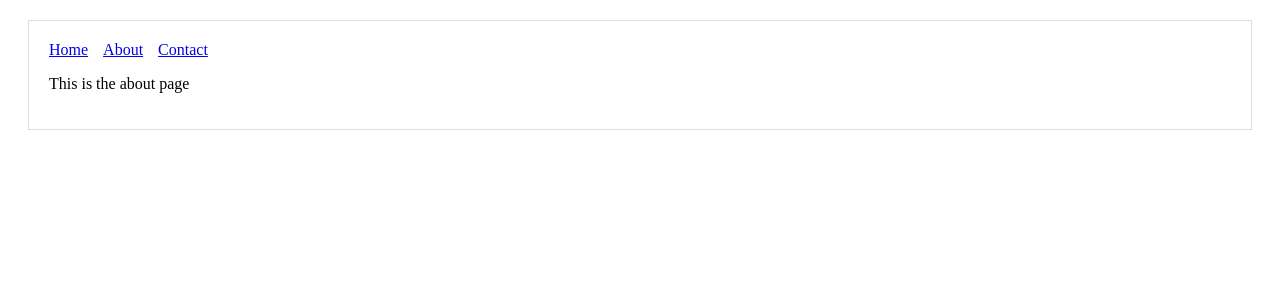
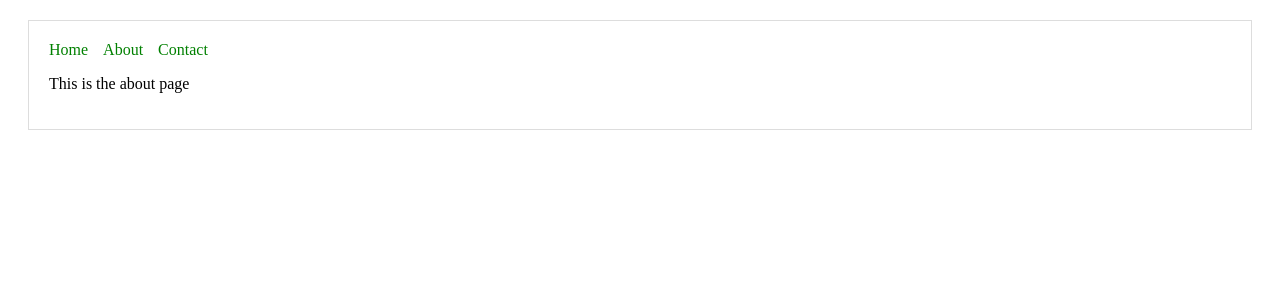
Before and after one commit to 1a1eh/first-next, a Next.js app: page /About in a window 1280 px wide. Shown: the top 300 px of the page. Built offline with nearby package versions, Linux system fonts and the light colour scheme.

Commit message:
add style to navbar

```diff
--- a/components/Header.js
+++ b/components/Header.js
@@ -2,7 +2,8 @@ import Link from 'next/link';
 
 const linkStyle = {
   marginRight: 15,
-
+  color: "green",
+  textDecoration: "none"
 };
 
 const Header = () => (
```
